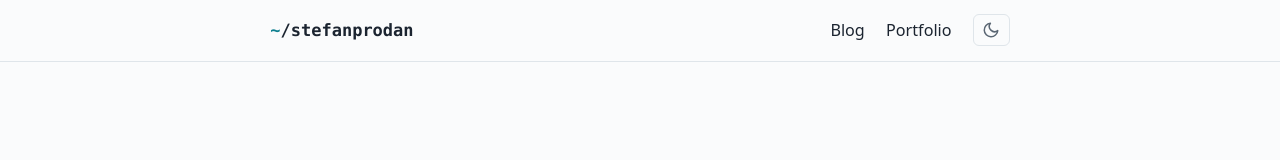
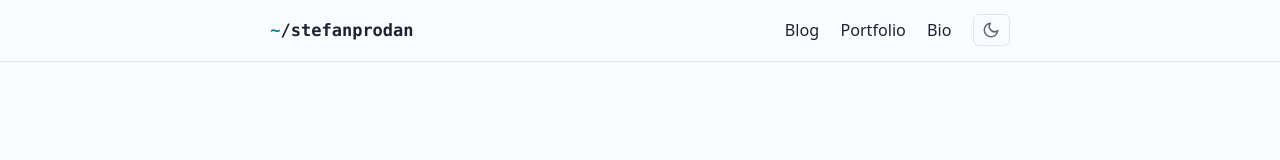
Before and after one commit to stefanprodan/stefanprodan, an Astro site in the folder site/: page / in a window 1280 px wide. Shown: the top 160 px of the page. Built offline with nearby package versions, Linux system fonts and the light colour scheme; Astro itself is replaced by a stand-in of ours.

Commit message:
Add Bio link to header nav
Signed-off-by: Stefan Prodan <stefan.prodan@gmail.com>

```diff
--- a/site/src/components/Header.astro
+++ b/site/src/components/Header.astro
@@ -8,6 +8,7 @@ import ThemeToggle from './ThemeToggle.astro';
     <nav aria-label="Main">
       <a href="/blog/">Blog</a>
       <a href="/portfolio/open-source/">Portfolio</a>
+      <a href="/portfolio/biography/">Bio</a>
       <ThemeToggle />
     </nav>
   </div>
```
